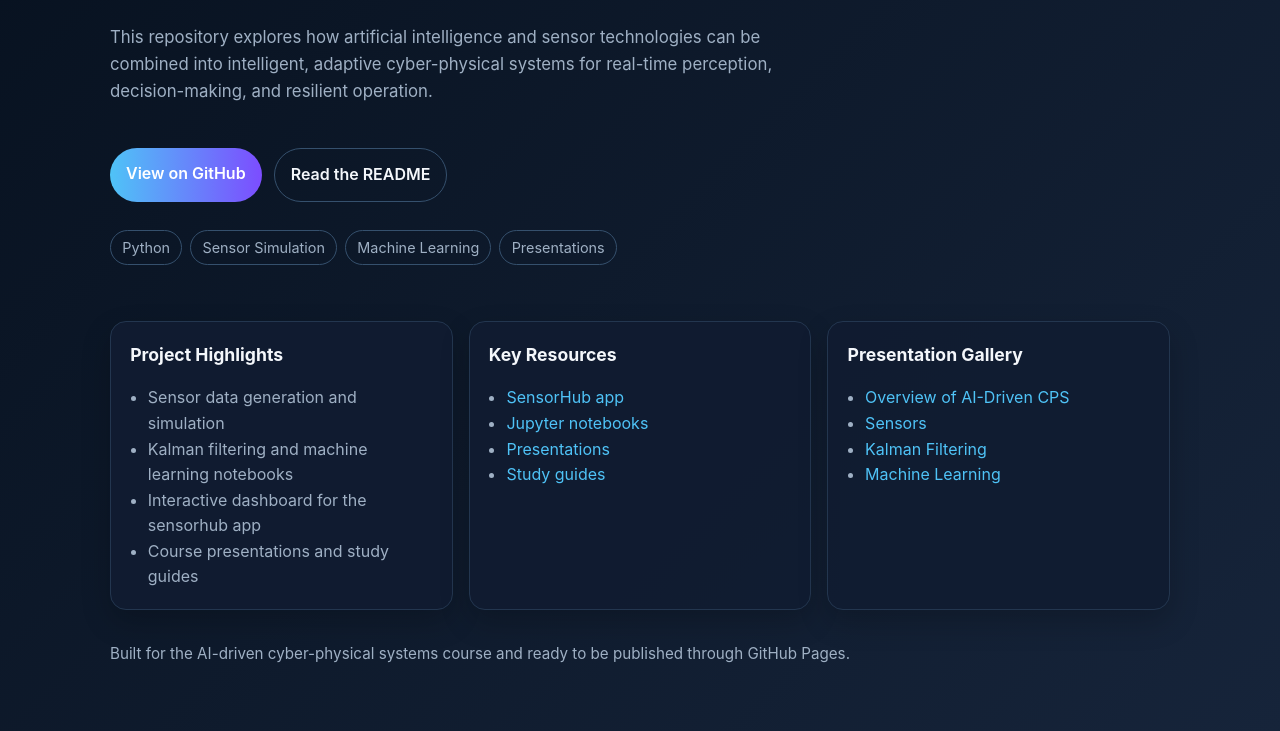
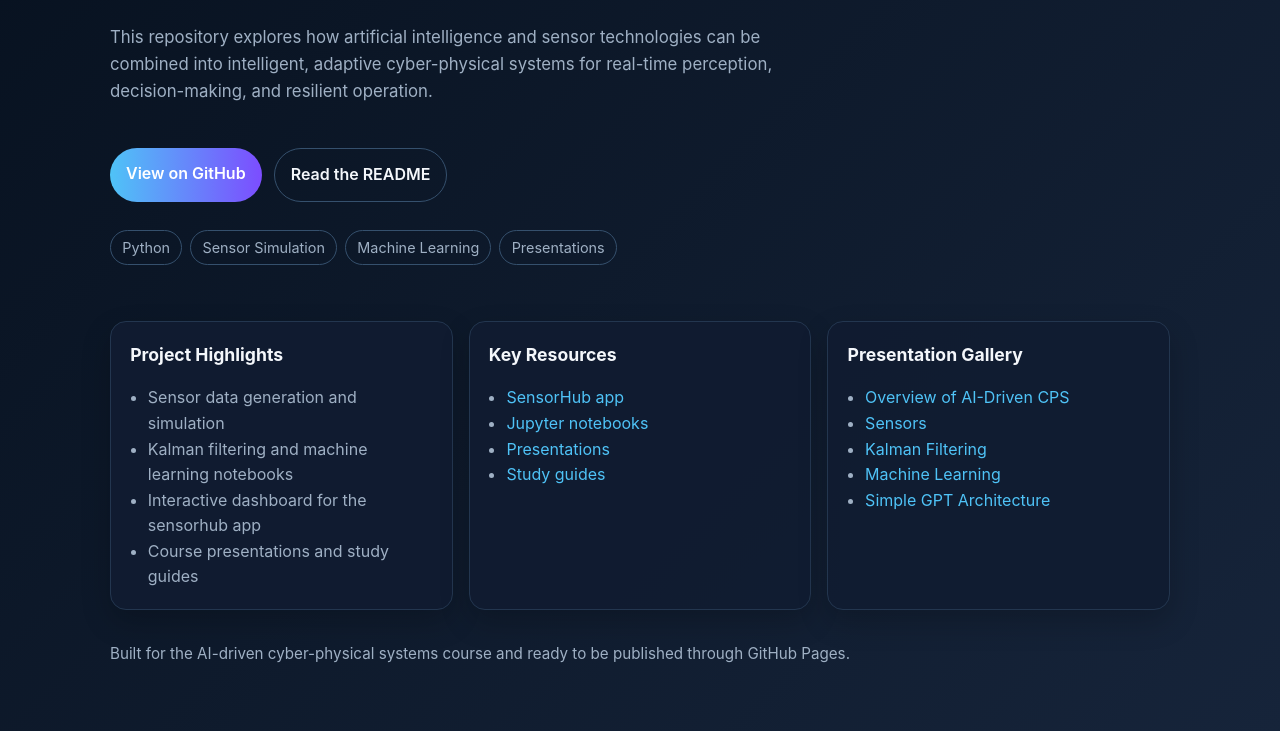
Before and after one commit to kolithawarnakulasooriya/AI-driven-cyber-physical-system, a plain HTML site: page docs/index.html in a window 1280 px wide. Shown: the part 169-900 px from the top of the page. Drawn offline with Linux system fonts and the light colour scheme.

Commit message:
Updated docs

```diff
--- a/docs/index.html
+++ b/docs/index.html
@@ -180,6 +180,7 @@
             <li><a href="https://html-preview.github.io/?url=https://github.com/kolithawarnakulasooriya/AI-driven-cyber-physical-system/blob/main/presentations/sensors-cps.html">Sensors</a></li>
             <li><a href="https://html-preview.github.io/?url=https://github.com/kolithawarnakulasooriya/AI-driven-cyber-physical-system/blob/main/presentations/kelman-filter-cps.html">Kalman Filtering</a></li>
             <li><a href="https://htmlpreview.github.io/?https://github.com/kolithawarnakulasooriya/AI-driven-cyber-physical-system/blob/main/presentations/machine-learning-cps.html">Machine Learning</a></li>
+            <li><a href="https://htmlpreview.github.io/?https://github.com/kolithawarnakulasooriya/AI-driven-cyber-physical-system/blob/main/presentations/simplellm-script-presentation.html">Simple GPT Architecture</a></li>
           </ul>
         </article>
       </section>
```
